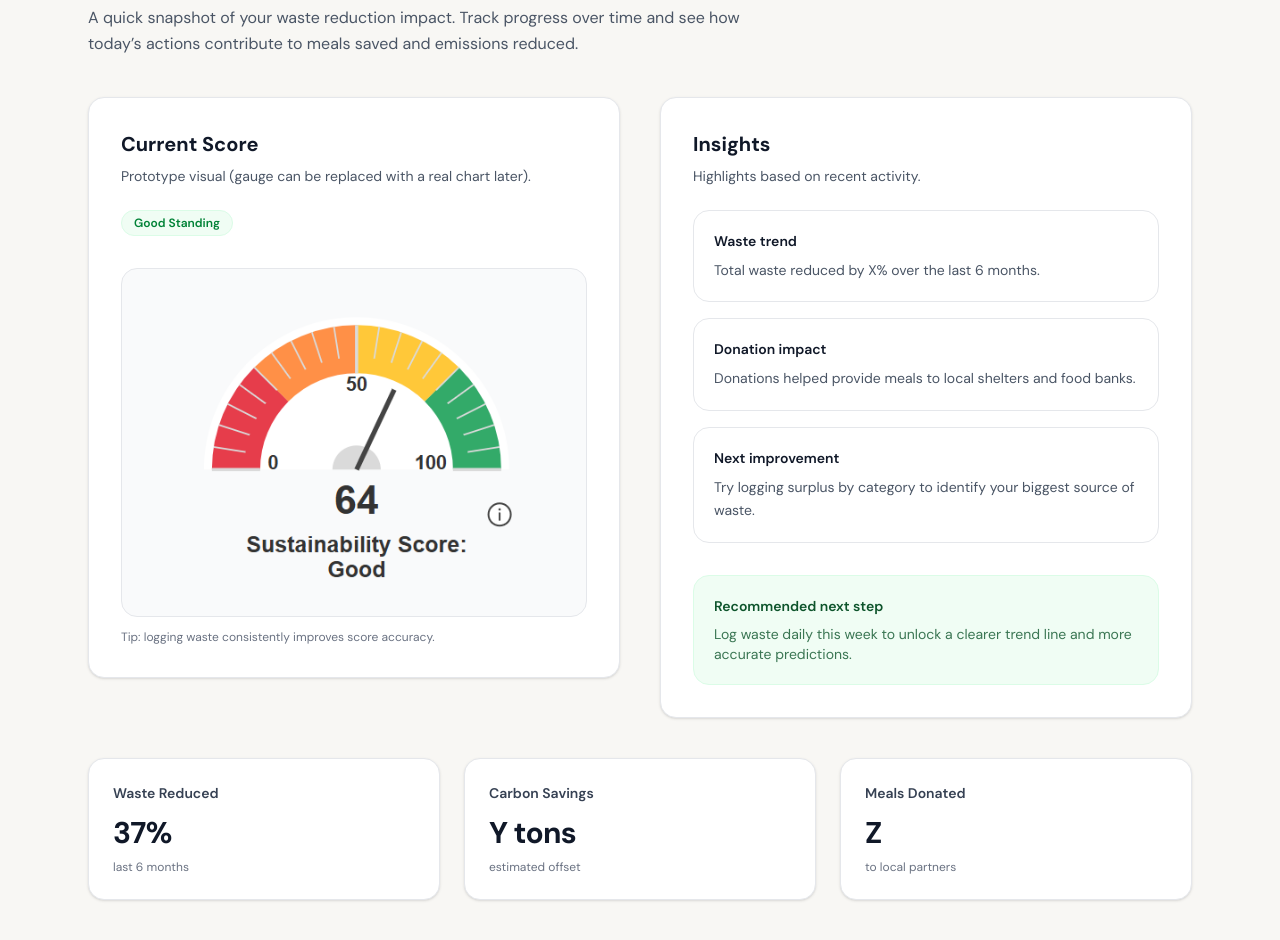
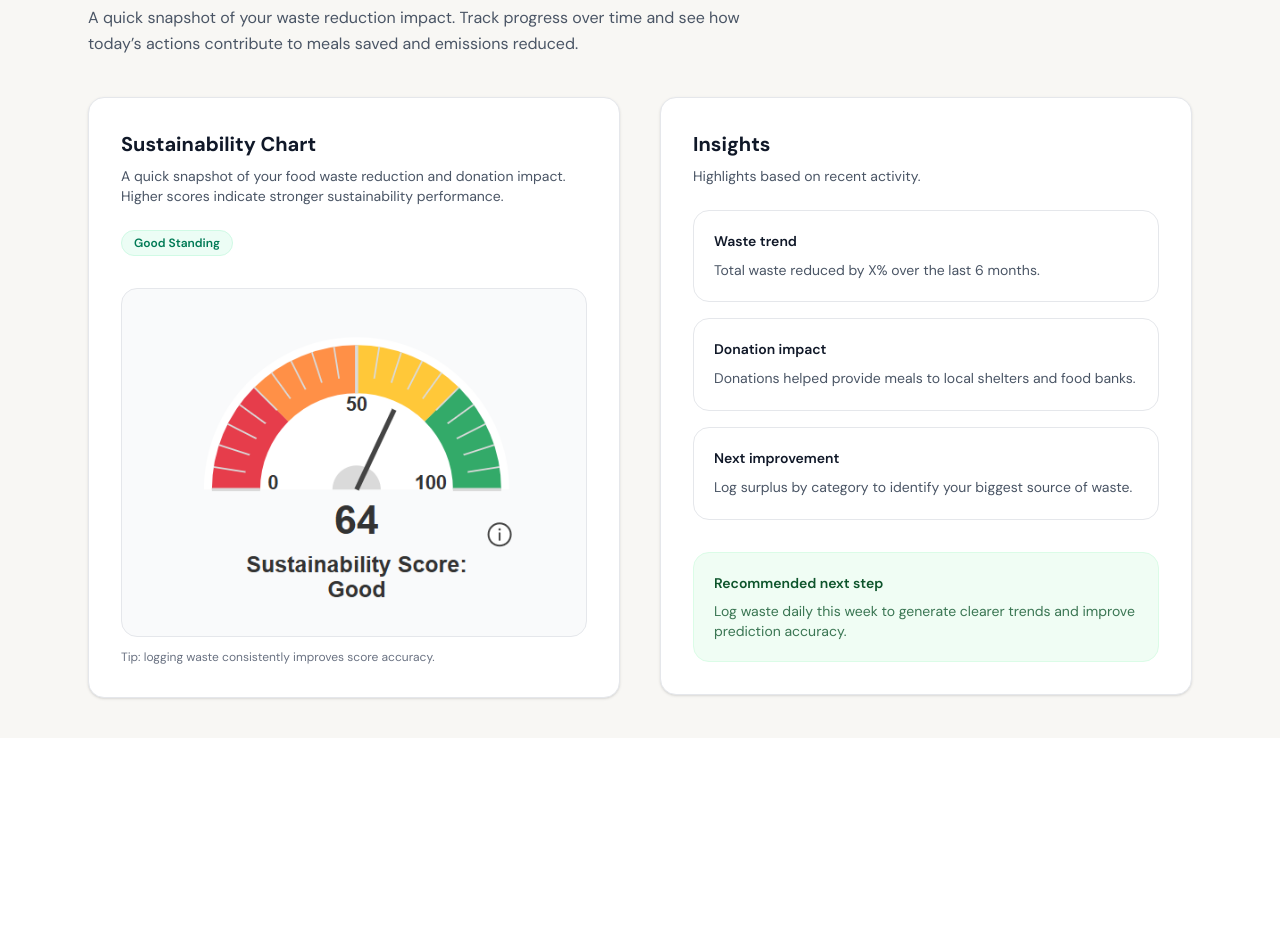
Before and after one commit to haydenhle/replate, a Next.js app: page /dashboard/sustainability in a window 1280 px wide. Shown: the part 200-1140 px from the top of the page. After the commit the page ends 938 px from the top, so only its background shows below. Built offline with nearby package versions, Linux system fonts and the light colour scheme.

Commit message:
Updated Chart Label

```diff
--- a/src/app/Navbar.tsx
+++ b/src/app/Navbar.tsx
@@ -34,7 +34,7 @@ export default function Navbar() {
     }`;
 
   return (
-    <nav className="w-full bg-white border-b border-gray-100 sticky top-0 z-50"
+    <nav className="w-full bg-white border-b border-gray-100 sticky top-0 z-9999"
          style={{ fontFamily: "'DM Sans', sans-serif" }}>
       <div className="flex items-center justify-between px-5 md:px-10 py-4 max-w-7xl mx-auto">
 
--- a/src/app/dashboard/sustainability/GaugeClient.tsx
+++ b/src/app/dashboard/sustainability/GaugeClient.tsx
@@ -2,10 +2,7 @@
 
 import SustainabilityGauge from "@/components/SustainabilityGauge";
 
-export default function GaugeClient() {
-  // demo score for now
-  const score = 60;
-
+export default function GaugeClient({ score }: { score: number }) {
   return (
     <div className="flex justify-center">
       <SustainabilityGauge score={score} width={400} />
--- a/src/app/dashboard/sustainability/page.tsx
+++ b/src/app/dashboard/sustainability/page.tsx
@@ -1,7 +1,32 @@
 // src/app/dashboard/sustainability/page.tsx
+"use client";
+
 import GaugeClient from "./GaugeClient";
 
+function scoreCategory(score: number) {
+  if (score >= 78) return "Excellent";
+  if (score >= 56) return "Good Standing";
+  if (score >= 34) return "Needs Improvement";
+  return "Poor";
+}
+
+function categoryPillClasses(category: string) {
+  if (category === "Excellent")
+    return "bg-green-50 text-green-700 border-green-100";
+  if (category === "Good Standing")
+    return "bg-emerald-50 text-emerald-700 border-emerald-100";
+  if (category === "Needs Improvement")
+    return "bg-yellow-50 text-yellow-800 border-yellow-100";
+  return "bg-red-50 text-red-700 border-red-100";
+}
+
 export default function SustainabilityPage() {
+
+  // demo score
+  const score = 65;
+
+  const category = scoreCategory(score);
+
   return (
     <>
       {/* Header */}
@@ -27,21 +52,25 @@ export default function SustainabilityPage() {
           <div className="flex items-end justify-between gap-6 flex-wrap">
             <div>
               <h2 className="text-xl font-bold text-gray-900">
-                Current Score
+                Sustainability Chart
               </h2>
               <p className="mt-2 text-sm text-gray-600">
-                Prototype visual (gauge can be replaced with a real chart later).
+                A quick snapshot of your food waste reduction and donation impact. Higher scores indicate stronger sustainability performance.
               </p>
             </div>
 
-            <span className="inline-flex items-center rounded-full bg-green-50 px-3 py-1 text-xs font-semibold text-green-700 border border-green-100">
-              Good Standing
+            <span
+              className={`inline-flex items-center rounded-full px-3 py-1 text-xs font-semibold border ${categoryPillClasses(
+                category
+              )}`}
+            >
+              {category}
             </span>
           </div>
 
           {/* Gauge */}
           <div className="mt-8 border border-gray-200 rounded-2xl bg-gray-50 p-6 flex items-center justify-center">
-            <GaugeClient />
+            <GaugeClient score={score} />
           </div>
 
           {/* Small caption */}
@@ -70,7 +99,7 @@ export default function SustainabilityPage() {
             />
             <InsightRow
               title="Next improvement"
-              text="Try logging surplus by category to identify your biggest source of waste."
+              text="Log surplus by category to identify your biggest source of waste."
             />
           </div>
 
@@ -79,18 +108,10 @@ export default function SustainabilityPage() {
               Recommended next step
             </p>
             <p className="mt-2 text-sm text-green-900/80">
-              Log waste daily this week to unlock a clearer trend line and more accurate
-              predictions.
+              Log waste daily this week to generate clearer trends and improve prediction accuracy.
             </p>
           </div>
         </div>
-      </div>
-
-      {/* Bottom Stats */}
-      <div className="mt-10 grid grid-cols-1 md:grid-cols-3 gap-6">
-        <StatCard title="Waste Reduced" value="37%" subtitle="last 6 months" />
-        <StatCard title="Carbon Savings" value="Y tons" subtitle="estimated offset" />
-        <StatCard title="Meals Donated" value="Z" subtitle="to local partners" />
       </div>
     </>
   );
@@ -108,27 +129,3 @@ function InsightRow({ title, text }: { title: string; text: string }) {
     </div>
   );
 }
-
-function StatCard({
-  title,
-  value,
-  subtitle,
-}: {
-  title: string;
-  value: string;
-  subtitle: string;
-}) {
-  return (
-    <div className="bg-white border border-gray-200 rounded-2xl shadow-sm p-6">
-      <p className="text-sm font-semibold text-gray-700">
-        {title}
-      </p>
-      <p className="mt-3 text-3xl font-extrabold tracking-tight text-gray-900">
-        {value}
-      </p>
-      <p className="mt-2 text-xs text-gray-500">
-        {subtitle}
-      </p>
-    </div>
-  );
-}
```
